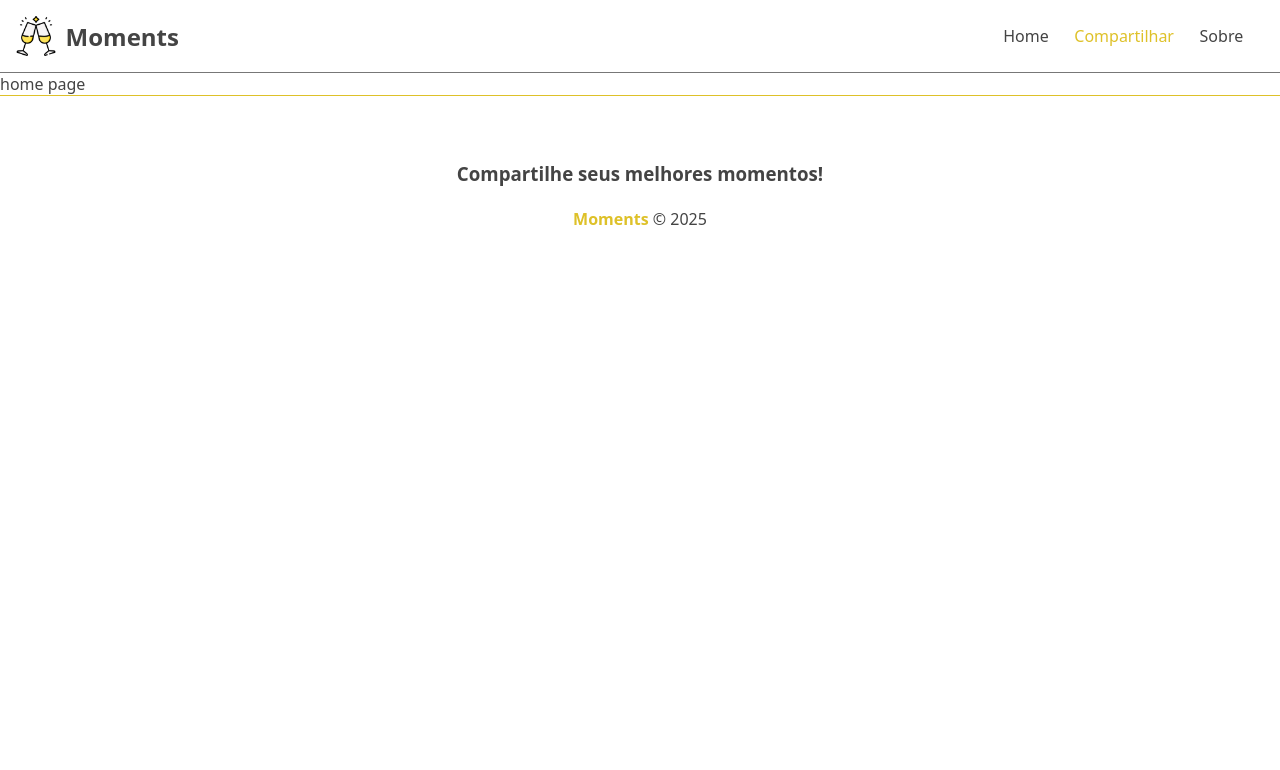
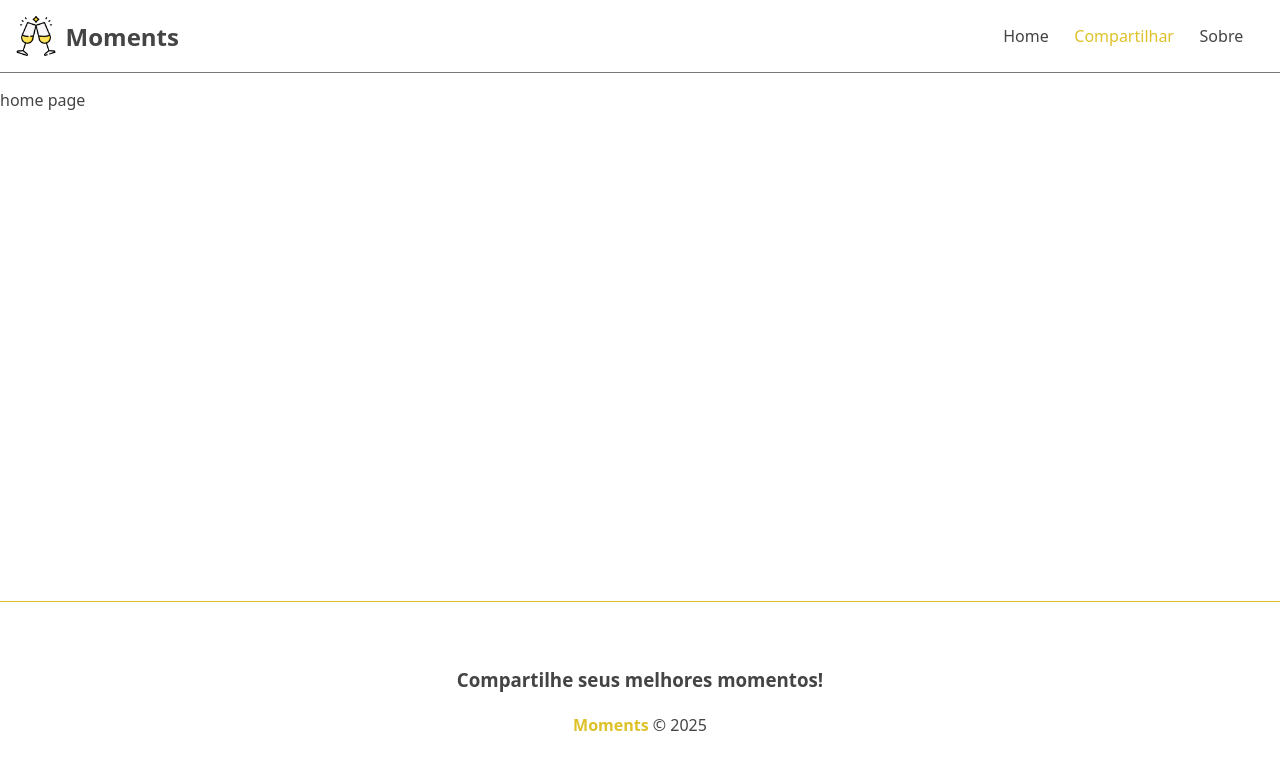
Before and after one commit to Hyagodevbfr/moments-project-angular, an Angular app: page / in a window 1280 px wide. Shown: the top 770 px of the page. Built offline with nearby package versions, Linux system fonts and the light colour scheme.

Commit message:
style: add min height in container class

```diff
--- a/src/app/app.component.css
+++ b/src/app/app.component.css
@@ -0,0 +1,4 @@
+.container {
+  min-height: 64vh;
+  margin-top: 1em;
+}
```
